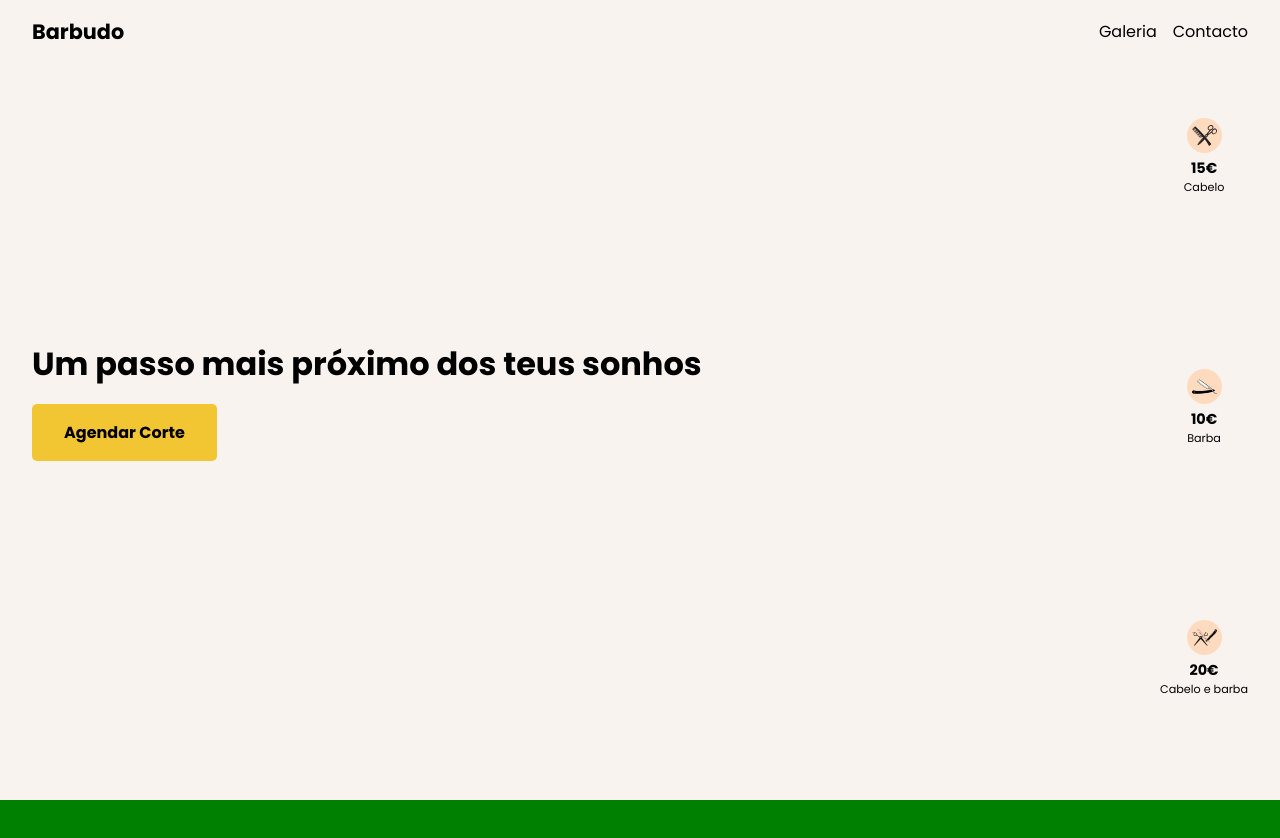
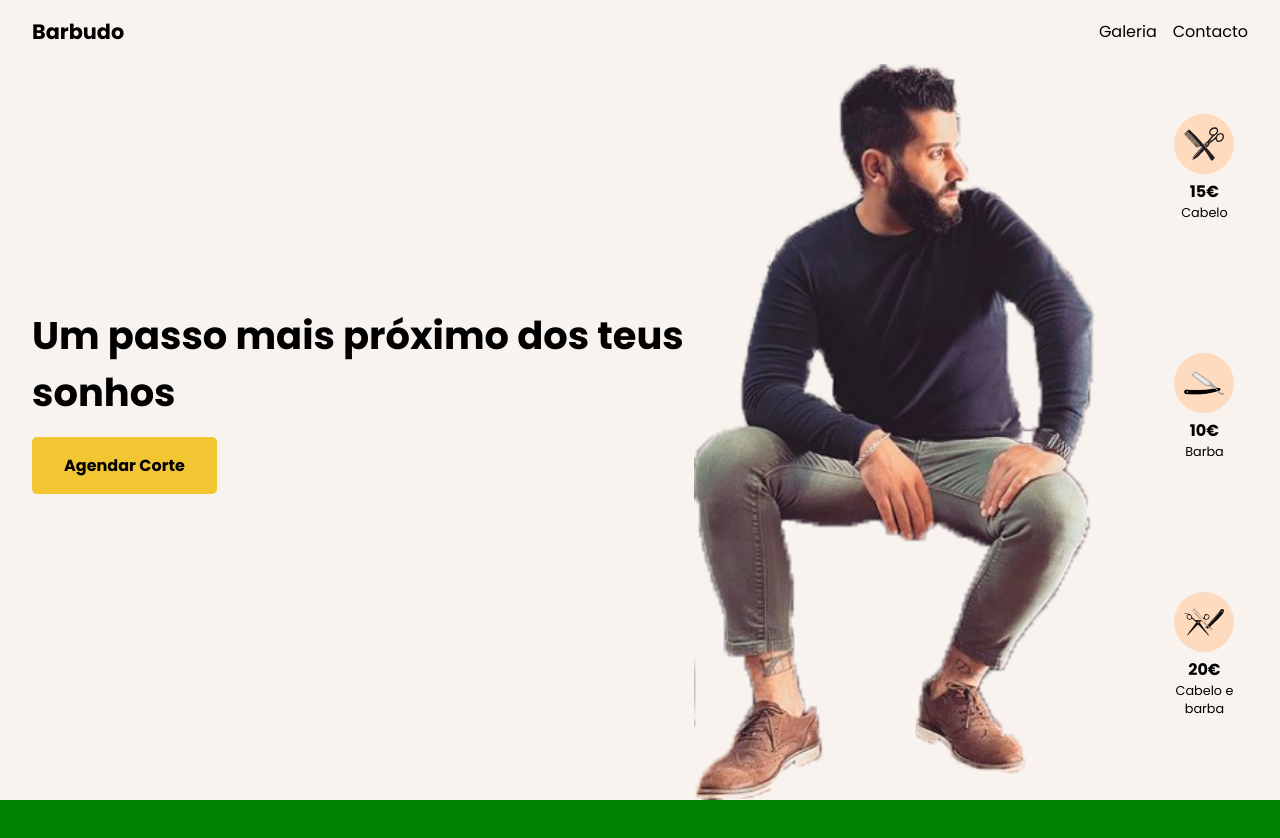
Before and after one commit to MiguelAOCosta/barber, a React (Create React App) app: page / in a window 1280 px wide. Shown: the top 838 px of the page. Built offline with nearby package versions, Linux system fonts and the light colour scheme.

Commit message:
First section done

```diff
--- a/src/Components/Hero/Hero.jsx
+++ b/src/Components/Hero/Hero.jsx
@@ -4,6 +4,8 @@ import {
   FirstSection,
   HeroTitle,
   HeroBtn,
+  DesktopSection,
+  DesktopImg,
   SecondSectio,
   InfoCut,
   CutImg,
@@ -14,6 +16,7 @@ import {
 import ImgTesoura from "../../Images/tesoura.svg";
 import ImgNavalha from "../../Images/navalha.svg";
 import ImgTesouraNavalha from "../../Images/tesoura-navalha.svg";
+import bgBarber from "../../Images/barber.png";
 
 const Hero = () => {
   return (
@@ -22,6 +25,9 @@ const Hero = () => {
         <HeroTitle>Um passo mais próximo dos teus sonhos</HeroTitle>
         <HeroBtn>Agendar Corte</HeroBtn>
       </FirstSection>
+      <DesktopSection>
+        <DesktopImg src={bgBarber} />
+      </DesktopSection>
       <SecondSectio>
         <InfoCut>
           <CutImg>
--- a/src/Components/Hero/HeroStyles.js
+++ b/src/Components/Hero/HeroStyles.js
@@ -8,6 +8,7 @@ export const HeroContainer = styled.div`
   display: flex;
   justify-content: space-between;
   align-items: center;
+  overflow: hidden;
 `;
 
 export const FirstSection = styled.div`
@@ -16,7 +17,7 @@ export const FirstSection = styled.div`
 `;
 
 export const HeroTitle = styled.h2`
-  font-size: clamp(1.2rem, 5vw, 2rem);
+  font-size: clamp(1.2rem, 3vw, 3rem);
   margin-bottom: 1rem;
 `;
 
@@ -29,12 +30,32 @@ export const HeroBtn = styled.div`
   background-color: #f2c533;
 `;
 
+export const DesktopSection = styled.div`
+  height: calc(100% - 2rem);
+  width: 500px;
+  position: relative;
+  margin-top: 4rem;
+
+  @media screen and (max-width: 650px) {
+    display: none;
+  } ;
+`;
+
+export const DesktopImg = styled.img`
+  position: absolute;
+  width: 100%;
+  height: 100%;
+  object-fit: contain;
+  left: -50px;
+  bottom: 0;
+`;
+
 export const SecondSectio = styled.div`
   height: 100%;
   display: flex;
   flex-direction: column;
   justify-content: space-around;
-  padding-top: 1rem;
+  padding-top: 2rem;
 `;
 
 export const InfoCut = styled.div`
@@ -44,8 +65,8 @@ export const InfoCut = styled.div`
 `;
 
 export const CutImg = styled.div`
-  width: 35px;
-  height: 35px;
+  width: 60px;
+  height: 60px;
   border-radius: 50%;
   background-color: #fedbbf;
   display: flex;
@@ -54,17 +75,17 @@ export const CutImg = styled.div`
 `;
 
 export const Img = styled.img`
-  width: 25px;
-  height: 25px;
+  width: 40px;
+  height: 40px;
 `;
 
 export const CutPrice = styled.p`
   font-weight: 700;
-  font-size: 0.9rem;
+  font-size: 1rem;
   margin-top: 0.3rem;
 `;
 
 export const CutType = styled.p`
   text-align: center;
-  font-size: 0.7rem;
+  font-size: 0.8rem;
 `;
--- a/src/Components/Navigation/NavBarStyles.js
+++ b/src/Components/Navigation/NavBarStyles.js
@@ -5,6 +5,7 @@ export const NavbarContainer = styled.nav`
   background-color: #f9f3f0;
   padding: 1rem 2rem;
   position: fixed;
+  z-index: 100;
 `;
 
 export const NavbarContent = styled.div`
```
Also changed, not shown: src/Images/barber.png (added).
